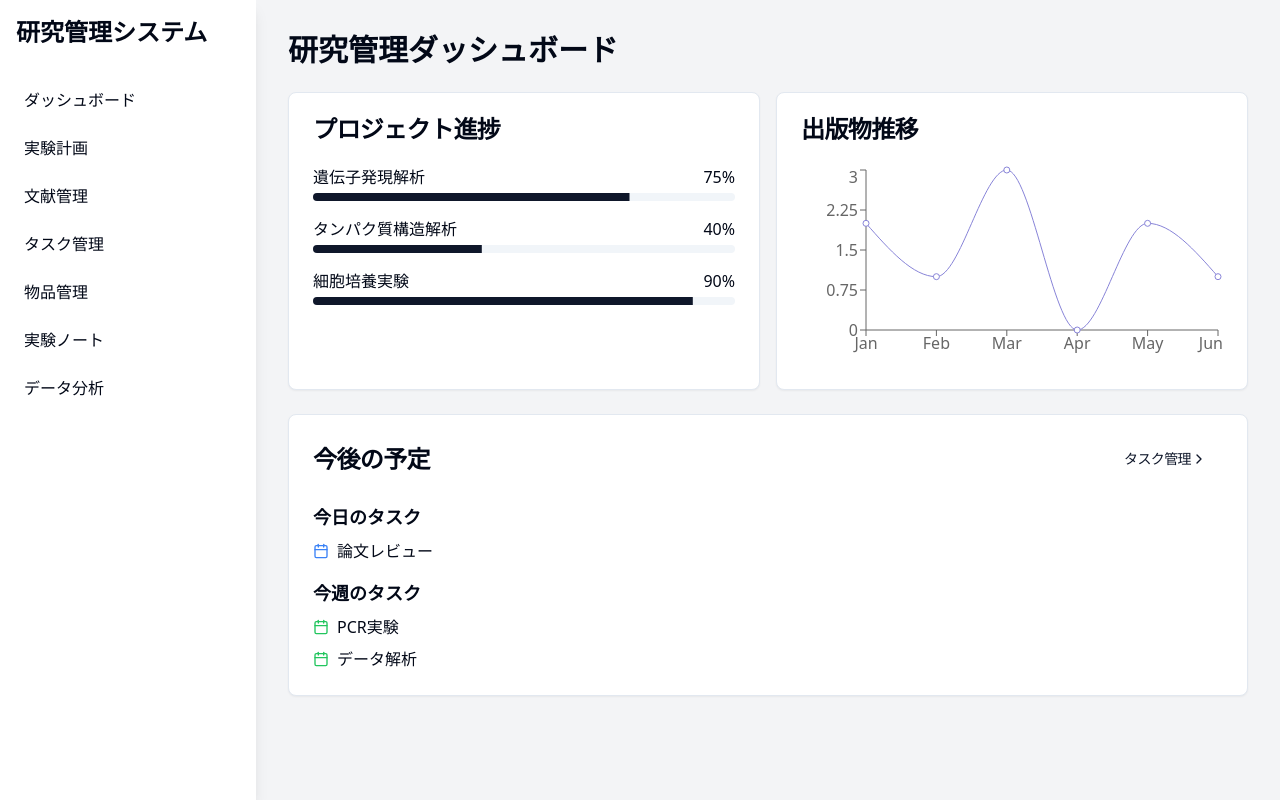
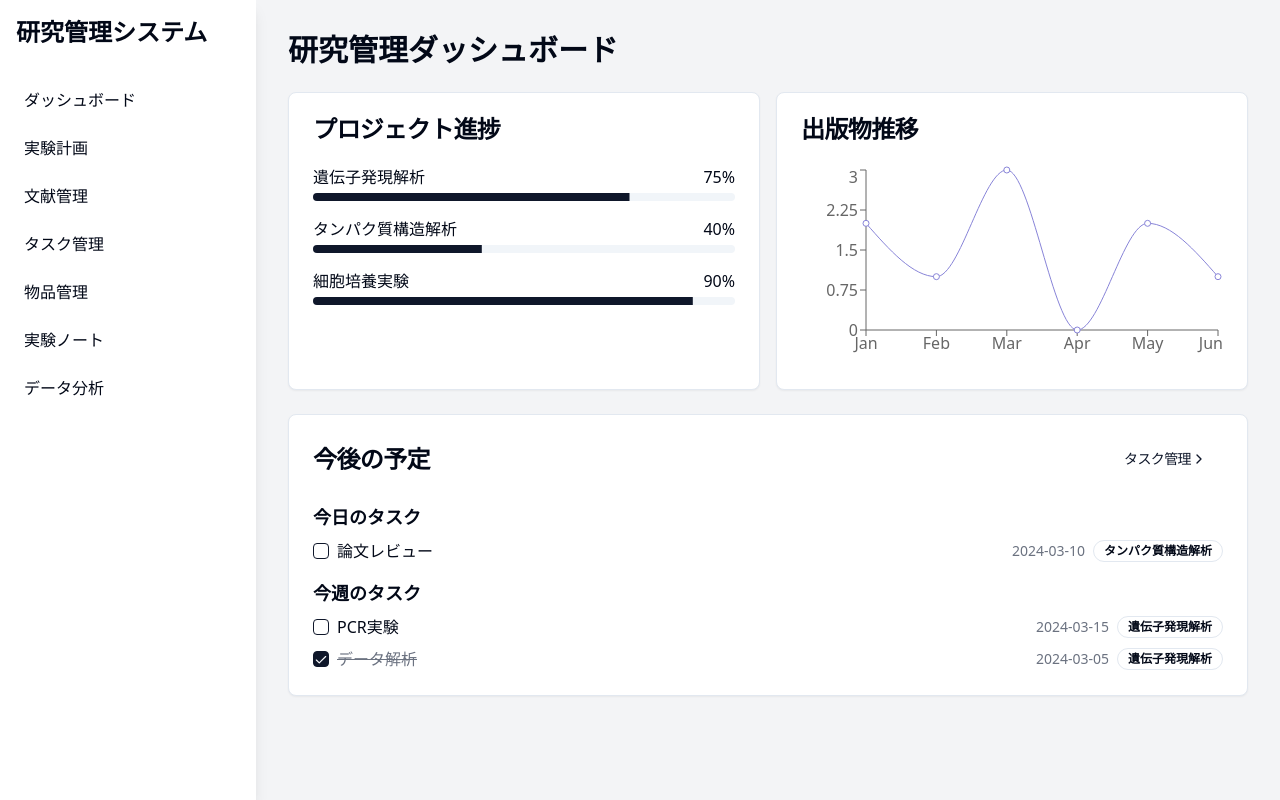
Before and after one commit to ronginooth/research-management-hub, a React (Vite) app: page / in a window 1280 px wide. Built offline with nearby package versions, Linux system fonts and the light colour scheme.

Commit message:
Update dashboard task display
Modify the dashboard to show checkboxes for tasks on the left. When checked, tasks will be marked as completed and displayed with a strikethrough. Additionally, include the due date next to the task name and display the project name as a tag.
[skip gpt_engineer]

```diff
--- a/src/components/Dashboard.jsx
+++ b/src/components/Dashboard.jsx
@@ -2,10 +2,12 @@ import React, { useState, useEffect } from 'react';
 import { Card, CardContent, CardHeader, CardTitle } from "@/components/ui/card";
 import { Button } from "@/components/ui/button";
 import { Progress } from "@/components/ui/progress";
+import { Checkbox } from "@/components/ui/checkbox";
+import { Badge } from "@/components/ui/badge";
 import { CalendarIcon, ChevronRight } from 'lucide-react';
 import { LineChart, Line, XAxis, YAxis, Tooltip, ResponsiveContainer } from 'recharts';
 import { Link } from 'react-router-dom';
-import { getTasks } from '../utils/taskDatabase';
+import { getTasks, updateTask } from '../utils/taskDatabase';
 
 const publicationData = [
   { month: 'Jan', count: 2 },
@@ -25,6 +27,44 @@ export default function Dashboard({ projects = [] }) {
 
   const todayTasks = tasks.filter(task => task.timeframe === '今日');
   const thisWeekTasks = tasks.filter(task => task.timeframe === '今週');
+
+  const toggleTaskStatus = (taskId) => {
+    const updatedTasks = tasks.map(task => {
+      if (task.id === taskId) {
+        const updatedTask = { ...task, status: task.status === '完了' ? '未完了' : '完了' };
+        updateTask(updatedTask);
+        return updatedTask;
+      }
+      return task;
+    });
+    setTasks(updatedTasks);
+  };
+
+  const renderTaskList = (taskList) => (
+    <ul className="space-y-2">
+      {taskList.length > 0 ? (
+        taskList.map(task => (
+          <li key={task.id} className="flex items-center space-x-2">
+            <Checkbox
+              checked={task.status === '完了'}
+              onCheckedChange={() => toggleTaskStatus(task.id)}
+            />
+            <Link to={`/task/${task.id}`} className={`flex-grow ${task.status === '完了' ? 'line-through text-gray-500' : ''}`}>
+              {task.name}
+            </Link>
+            <span className="text-sm text-gray-500">{task.dueDate}</span>
+            {task.project && (
+              <Badge variant="outline">
+                {projects.find(p => p.id === task.project)?.name || 'Unknown Project'}
+              </Badge>
+            )}
+          </li>
+        ))
+      ) : (
+        <li>タスクはありません</li>
+      )}
+    </ul>
+  );
 
   return (
     <div>
@@ -84,31 +124,9 @@ export default function Dashboard({ projects = [] }) {
         </CardHeader>
         <CardContent>
           <h3 className="text-lg font-semibold mb-2">今日のタスク</h3>
-          <ul className="space-y-2 mb-4">
-            {todayTasks.length > 0 ? (
-              todayTasks.map(task => (
-                <li key={task.id} className="flex items-center">
-                  <CalendarIcon className="mr-2 text-blue-500" size={16} />
-                  <Link to={`/task/${task.id}`}>{task.name}</Link>
-                </li>
-              ))
-            ) : (
-              <li>今日のタスクはありません</li>
-            )}
-          </ul>
-          <h3 className="text-lg font-semibold mb-2">今週のタスク</h3>
-          <ul className="space-y-2">
-            {thisWeekTasks.length > 0 ? (
-              thisWeekTasks.map(task => (
-                <li key={task.id} className="flex items-center">
-                  <CalendarIcon className="mr-2 text-green-500" size={16} />
-                  <Link to={`/task/${task.id}`}>{task.name}</Link>
-                </li>
-              ))
-            ) : (
-              <li>今週のタスクはありません</li>
-            )}
-          </ul>
+          {renderTaskList(todayTasks)}
+          <h3 className="text-lg font-semibold mt-4 mb-2">今週のタスク</h3>
+          {renderTaskList(thisWeekTasks)}
         </CardContent>
       </Card>
     </div>
```
